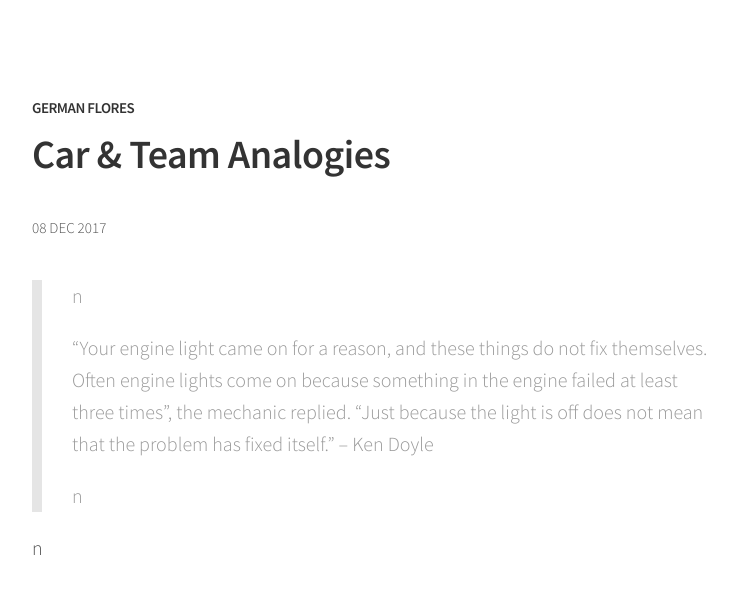
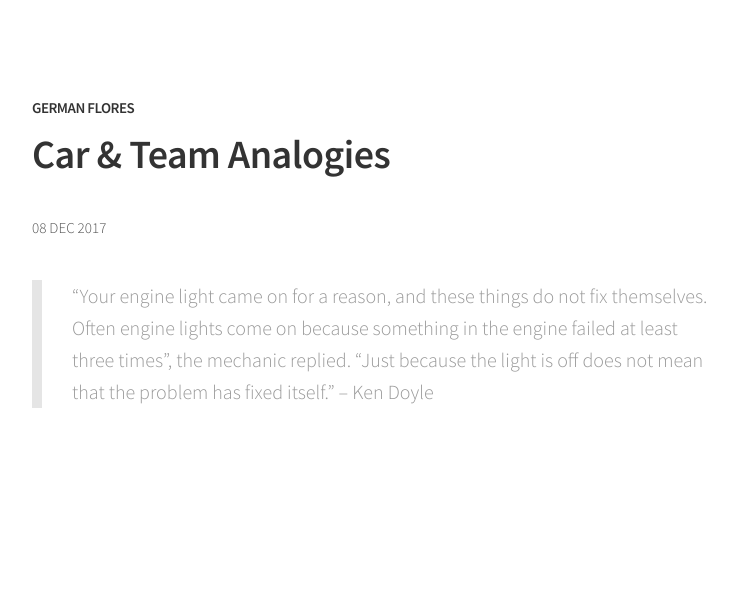
Before and after one commit to germanflores/German, a Jekyll site: the page built from _posts/2017-12-08-car-amp-team.md, in a window 1280 px wide. Shown: the top 594 px of the page, without its empty margins (248-985 px from the left). Built offline with Jekyll 4.4.1, drawn with Linux system fonts in a browser that asks for light colours.

Commit message:
Mirroring from Micro.blog.

```diff
--- a/_posts/2017-12-08-car-amp-team.md
+++ b/_posts/2017-12-08-car-amp-team.md
@@ -1,12 +1,11 @@
 ---
 layout: post
-title: "Car &amp; Team Analogies"
+title: "Car & Team Analogies"
 microblog: false
 audio:
 date: 2017-12-08 01:00 -0500
 guid: http://germanflores.micro.blog/2017/12/08/car-amp-team.html
 ---
-<blockquote><p>n  </p>
-<p>“Your engine light came on for a reason, and these things do not fix themselves. Often engine lights come on because something in the engine failed at least three times”, the mechanic replied. “Just because the light is off does not mean that the problem has fixed itself.” &#8211; Ken Doyle</p>
-<p>n</p></blockquote>
-<p>n</p>
+<blockquote>
+“Your engine light came on for a reason, and these things do not fix themselves. Often engine lights come on because something in the engine failed at least three times”, the mechanic replied. “Just because the light is off does not mean that the problem has fixed itself.” – Ken Doyle
+</blockquote>
```
